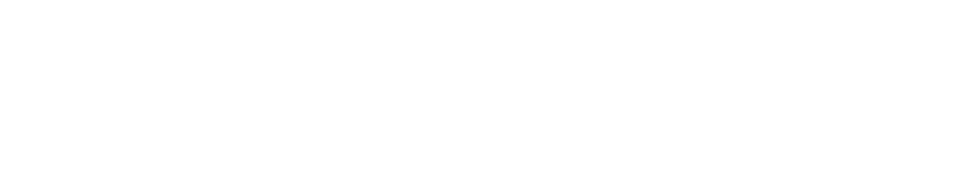
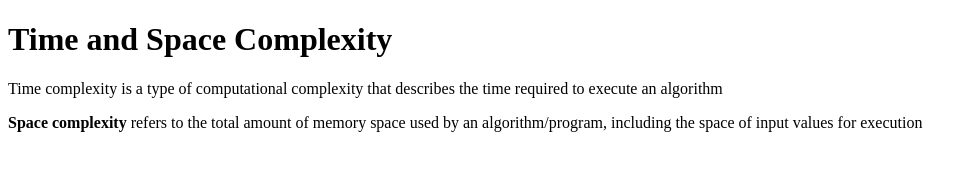
Before and after one commit to acciojob/time-and-space-complexity-SaiRuthwik22, a website: page main.html in a window 1280 px wide. Shown: the whole page, without its empty margins (0-977 px from the left). Drawn offline with Linux system fonts and the light colour scheme.

Commit message:
created a submission

```diff
--- a/main.html
+++ b/main.html
@@ -10,6 +10,9 @@
 	<!-- the entire body must be written by student -->
     <script type="text/javascript" src="./script.js">
 </script>
+	<h1>Time and Space Complexity</h1>
+	<p>Time complexity is a type of computational complexity that describes the time required to execute an algorithm</p>
+	<p><b>Space complexity</b> refers to the total amount of memory space used by an algorithm/program, including the space of input values for execution</p>
 
 </body>
 
```
